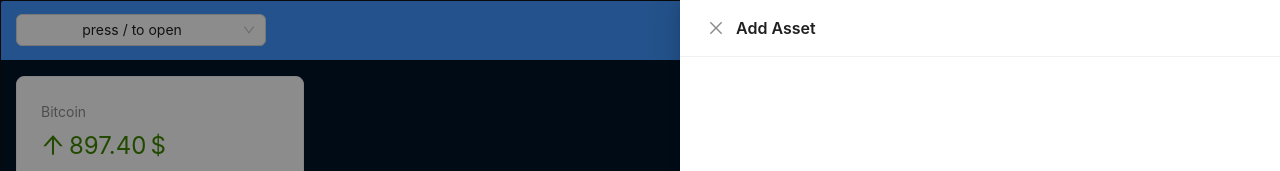
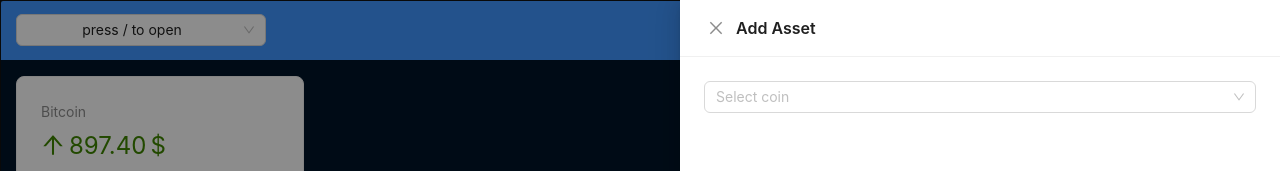
Before and after one commit to askend3d/react-crypto-app, a React (Vite) app: page / in a window 1280 px wide. Shown: the top 171 px of the page. Built offline with nearby package versions, Linux system fonts and the light colour scheme.

Commit message:
asset form update

```diff
--- a/src/components/AddAssetForm.jsx
+++ b/src/components/AddAssetForm.jsx
@@ -1,12 +1,41 @@
+import { Select, Space, Typography } from "antd";
 import { useState } from "react";
+import { useCrypto } from "../context/cryptoContext";
 
-function AddAssetForm( ) {
+function AddAssetForm() {
     const [coin, setCoin] = useState(null);
-
-    if (!coin) return
-
+    const { crypto } = useCrypto();
+    if (!coin) {
+        return (
+            <Select
+                style={{ width: "100%" }}
+                onSelect={(v) => setCoin(crypto.find((c) => c.id === v))}
+                onClick={() => setSelect((prev) => !prev)}
+                placeholder="Select coin"
+                options={crypto.map((coin) => ({
+                    label: coin.name,
+                    value: coin.id,
+                    icon: coin.icon,
+                }))}
+                optionRender={(option) => (
+                    <Space>
+                        <img
+                            style={{ width: 24 }}
+                            src={option.data.icon}
+                            alt={option.data.label}
+                        />{" "}
+                        {option.data.label}
+                    </Space>
+                )}
+            />
+        );
+    }
     return (
-        <form>Form Asset</form>
+        <form>
+            <Typography.Title style={{ margin: 0 }} level={2}>
+                {coin.name}
+            </Typography.Title>
+        </form>
     );
 }
 
--- a/src/components/layout/AppHeader.jsx
+++ b/src/components/layout/AppHeader.jsx
@@ -73,6 +73,7 @@
                 title="Add Asset "
                 onClose={() => setDrawer(false)}
                 open={drawer}
+                destroyOnClose
             >
                 <AddAssetForm />
             </Drawer>
```
